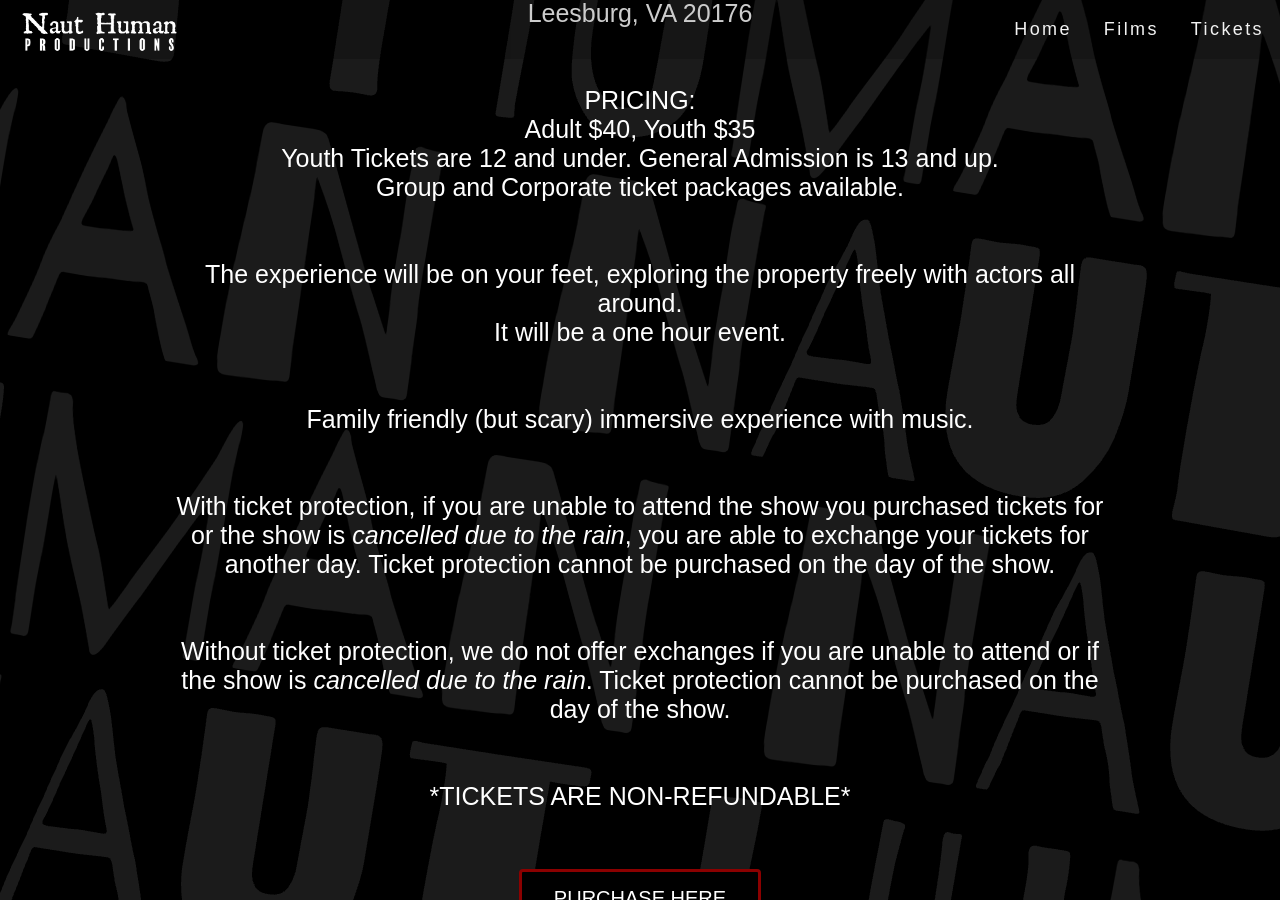
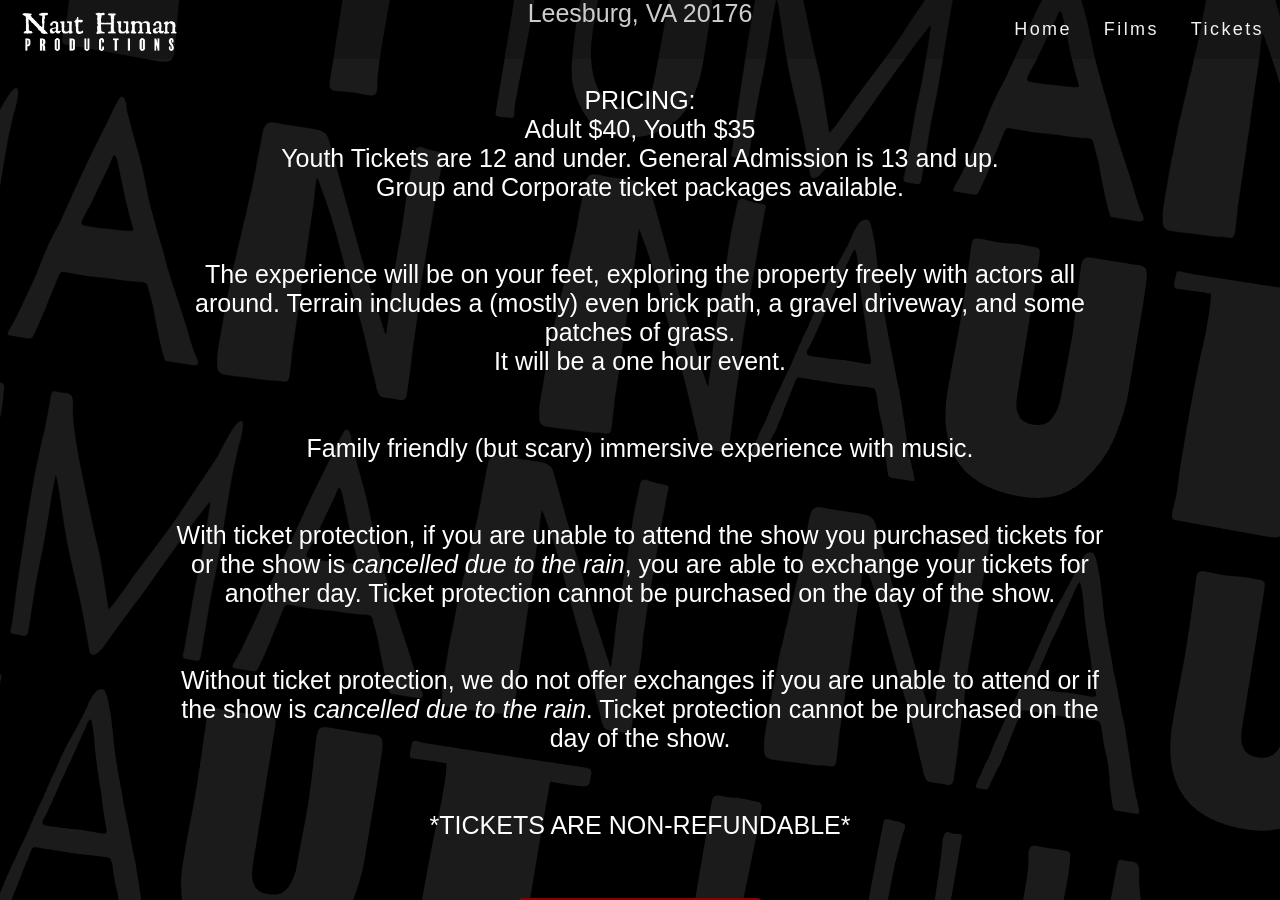
Before and after one commit to nauthuman/website, a Jekyll site: the page built from tickets.html, in a window 1280 px wide and 900 px high, scrolled down 1590 px. Built offline with Jekyll 4.4.1, drawn with Linux system fonts in a browser that asks for light colours; some web fonts are replaced.

Commit message:
Update ticketinfo_panel.html

```diff
--- a/_includes/ticketinfo_panel.html
+++ b/_includes/ticketinfo_panel.html
@@ -108,6 +108,7 @@ div.ticketinfo-wrapper {
 	     <br>
 	    <br>
 	The experience will be on your feet, exploring the property freely with actors all around.
+	    Terrain includes a (mostly) even brick path, a gravel driveway, and some patches of grass.
 	    <br>
 	It will be a one hour event.
 	    <br>
```
